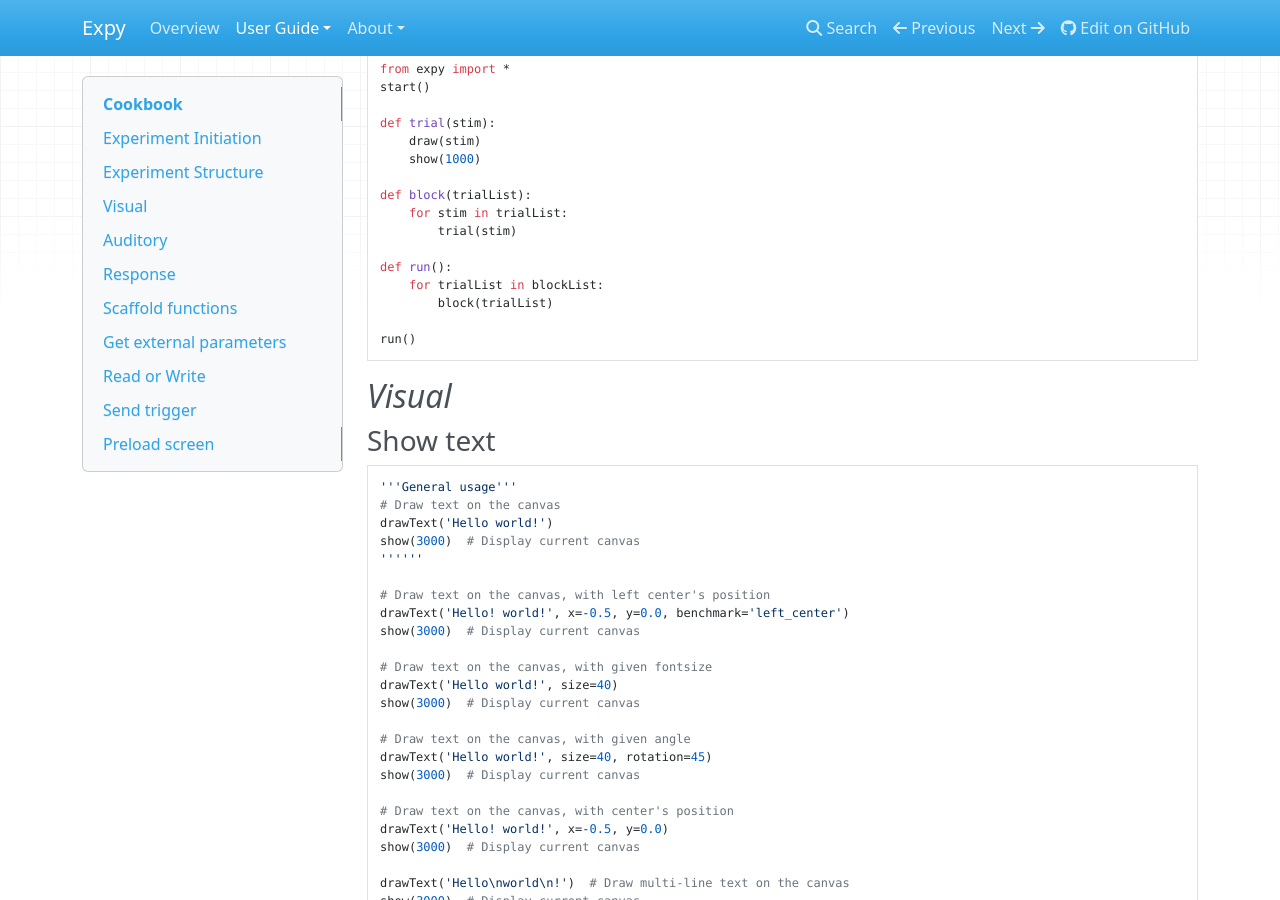
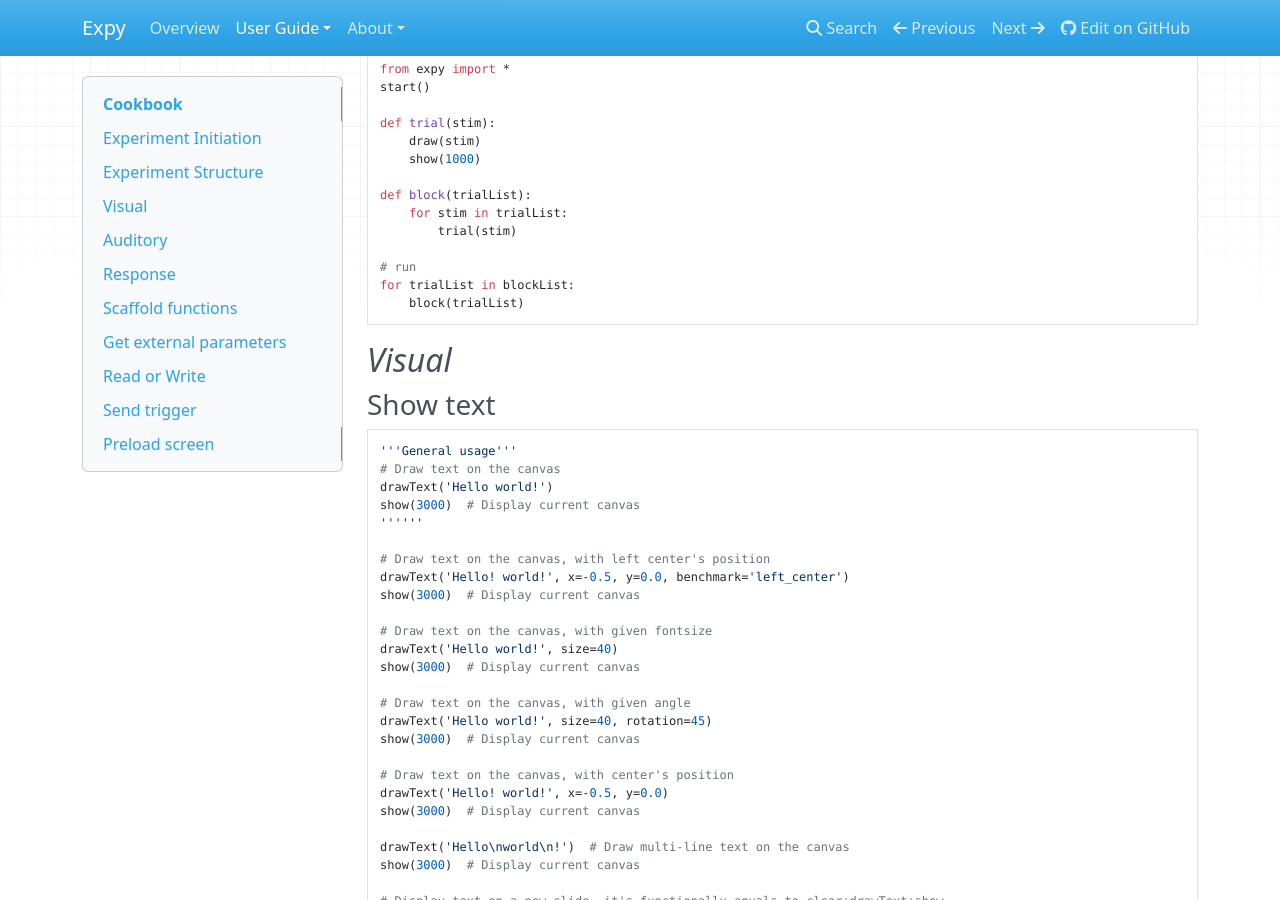
Before and after one commit to ray306/Expy, an MkDocs documentation site: the page built from docs/cookbook.md, in a window 1280 px wide and 900 px high, scrolled down 429 px. Built offline with MkDocs 1.6.1, drawn with Linux system fonts in a browser that asks for light colours; nearby versions of some CDN libraries; old or Windows-style settings are respelled for this version of MkDocs.

Commit message:
doc 11 16

````diff
--- a/docs/cookbook.md
+++ b/docs/cookbook.md
@@ -26,11 +26,9 @@
     for stim in trialList:
         trial(stim)
 
-def run():
-    for trialList in blockList:
-        block(trialList)
-
-run()
+# run
+for trialList in blockList:
+    block(trialList)
 ```
 
 ## *Visual*
````
Also changed, not shown: readme.md (+3 -4 lines).
